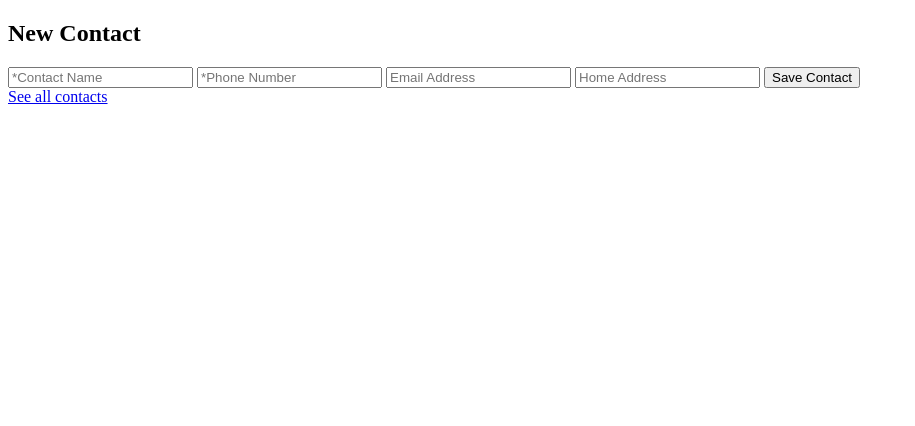
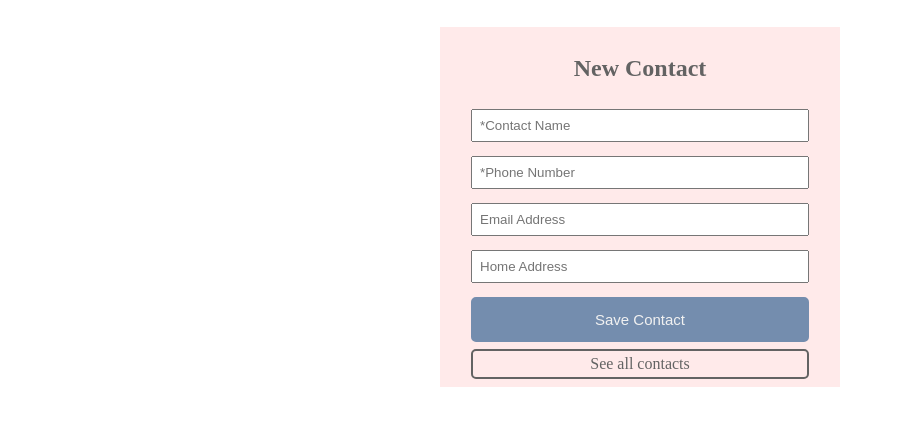
Before and after one commit to KaramiZahra/Contact-Book, a Flask app: page / in a window 1280 px wide. Shown: the top 426 px of the page, without its empty margins (0-915 px from the left). Run offline with Flask 3, Linux system fonts and the light colour scheme.

Commit message:
style: add styles for index page

```diff
--- a/app.py
+++ b/app.py
@@ -10,9 +10,10 @@ app.config["SQLALCHEMY_DATABASE_URI"] = "sqlite:///ContactsDB.db"
 app.config["SQLALCHEMY_TRACK_MODIFICATIONS"] = False
 db = SQLAlchemy(app)
 
-scss = Bundle('scss/style.scss', filters='libsass', output='css/style.css', depends='scss/*.scss')
+assets.auto_build = True
+app.config['ASSETS_DEBUG'] = True
+scss = Bundle('scss/style.scss', filters='libsass', output='scss/style.css')
 assets.register('scss_all', scss)
-scss.build()
 
 
 class Contact(db.Model):
@@ -29,10 +30,10 @@ class Contact(db.Model):
 @app.route("/", methods=["POST", "GET"])
 def index():
     if request.method == "POST":
-        current_name = request.form["contact-name"].strip()
-        current_phone = request.form["contact-phone"].strip()
-        current_email = request.form["contact-email"].strip()
-        current_address = request.form["contact-address"].strip()
+        current_name = request.form["contact_name"].strip()
+        current_phone = request.form["contact_phone"].strip()
+        current_email = request.form["contact_email"].strip()
+        current_address = request.form["contact_address"].strip()
         new_contact = Contact(contact_name=current_name, contact_phone=current_phone,
                               contact_email=current_email, contact_address=current_address)
         try:
@@ -72,10 +73,10 @@ def delete(id: int):
 def edit(id: int):
     edit_contact = Contact.query.get_or_404(id)
     if request.method == "POST":
-        edit_contact.contact_name = request.form["contact-name"] or edit_contact.contact_name
-        edit_contact.contact_phone = request.form["contact-phone"] or edit_contact.contact_phone
-        edit_contact.contact_email = request.form["contact-email"] or edit_contact.contact_email
-        edit_contact.contact_address = request.form["contact-address"] or edit_contact.contact_address
+        edit_contact.contact_name = request.form["contact_name"] or edit_contact.contact_name
+        edit_contact.contact_phone = request.form["contact_phone"] or edit_contact.contact_phone
+        edit_contact.contact_email = request.form["contact_email"] or edit_contact.contact_email
+        edit_contact.contact_address = request.form["contact_address"] or edit_contact.contact_address
         try:
             db.session.commit()
             return redirect("/contacts")
--- /dev/null
+++ b/static/scss/style.css
@@ -0,0 +1,68 @@
+body {
+  display: flex;
+  justify-content: center;
+  align-items: center;
+  flex-direction: column;
+  box-sizing: border-box;
+  margin: 0;
+  padding: 0;
+}
+
+.new_contact {
+  display: flex;
+  justify-content: center;
+  align-items: center;
+  flex-direction: column;
+  background-color: #ffeaea;
+  width: 400px;
+  height: 360px;
+  margin-top: 27px;
+}
+.new_contact h2 {
+  color: #636363;
+}
+.new_contact form {
+  display: flex;
+  justify-content: center;
+  align-items: center;
+  flex-direction: column;
+  width: 100%;
+}
+.new_contact form input {
+  width: 80%;
+  margin: 7px 0;
+  padding: 7px;
+}
+.new_contact form input:focus {
+  border: 2px solid #f5cbcb;
+  border-radius: 5px;
+  outline: none;
+}
+.new_contact form input[type=submit] {
+  background-color: #748dae;
+  color: #f1f1f1;
+  border: 2px solid #748dae;
+  border-radius: 5px;
+  padding: 12px;
+  width: 84.5%;
+  font-size: 15px;
+}
+.new_contact form input[type=submit]:hover {
+  background-color: #829fc4;
+  cursor: pointer;
+}
+.new_contact .all_contacts_btn {
+  border: 2px solid #636363;
+  border-radius: 5px;
+  width: 83.5%;
+  text-align: center;
+  padding: 4px 0;
+}
+.new_contact .all_contacts_btn a {
+  text-decoration: none;
+  color: #636363;
+}
+.new_contact .all_contacts_btn:hover {
+  background-color: #b6b6b6;
+  cursor: pointer;
+}/*# sourceMappingURL=style.css.map */
--- a/templates/base.html
+++ b/templates/base.html
@@ -4,7 +4,7 @@
 <head>
     <meta charset="UTF-8">
     <meta name="viewport" content="width=device-width, initial-scale=1.0">
-    <link rel="stylesheet" href="{{url_for('static', filename='css/style.css')}}">
+    <link rel="stylesheet" href="{{url_for('static', filename='scss/style.css')}}">
     <title>Contact Book</title>
     {% block head %} {% endblock %}
 </head>
--- a/templates/index.html
+++ b/templates/index.html
@@ -5,13 +5,15 @@
 <div class="new_contact">
     <h2>New Contact</h2>
     <form action="/" method="POST">
-        <input type="text" name="contact-name" id="contact-name" placeholder="*Contact Name" required>
-        <input type="tel" name="contact-phone" id="contact-phone" placeholder="*Phone Number" required>
-        <input type="email" name="contact-email" id="contact-email" placeholder="Email Address">
-        <input type="text" name="contact-address" id="contact-address" placeholder="Home Address">
+        <input type="text" name="contact_name" id="contact_name" placeholder="*Contact Name" required>
+        <input type="tel" name="contact_phone" id="contact_phone" placeholder="*Phone Number" required>
+        <input type="email" name="contact_email" id="contact_email" placeholder="Email Address">
+        <input type="text" name="contact_address" id="contact_address" placeholder="Home Address">
         <input type="submit" value="Save Contact">
     </form>
-    <a href="/contacts">See all contacts</a>
+    <div class="all_contacts_btn">
+        <a href="/contacts">See all contacts</a>
+    </div>
 </div>
 
 {% endblock %}
```
Also changed, not shown: static/scss/style.scss (+74 -0 lines), templates/edit.html (+4 -4 lines), static/css/style.css (deleted), 1 other file.
